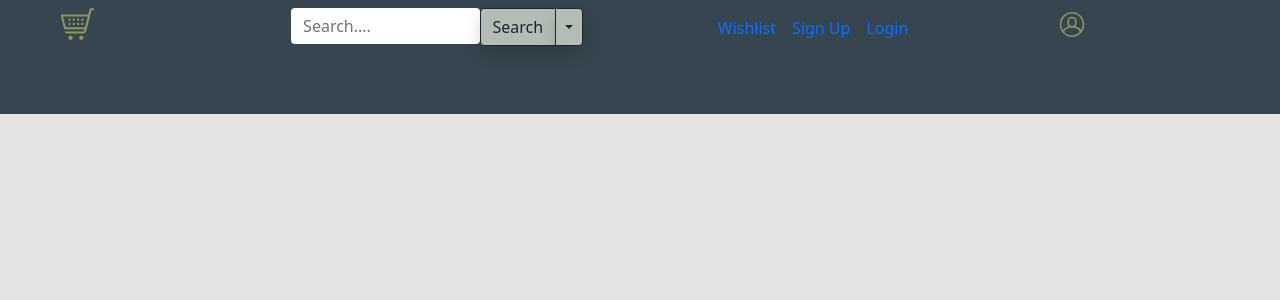
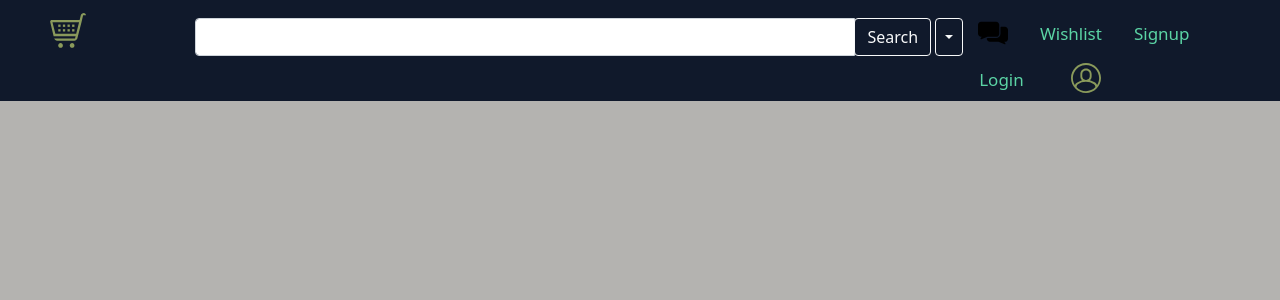
Before and after one commit to Raghu-exe/Website, a PHP site: page /main.html in a window 1280 px wide. Shown: the top 300 px of the page. Run offline with PHP 8.4, Linux system fonts and the light colour scheme.

Commit message:
Co-authored-by: srikumaravirneni <srikumaravirneni@users.noreply.github.com>

```diff
--- a/main.css
+++ b/main.css
@@ -1,33 +1,35 @@
-.navbar{
-
-    background-color: 	#36454F;
-
-}
 
 body{
 
-    background-color: 	#E5E4E2;
+    background-color:#b4b3b0;
 
 }
 
 .emblem{
 
-    width: 35%;
-    height: 35%;
+    width: 17%;
+    height: 17%;
+    margin-left: -3%;
 
 }
 
 .profile{
 
-    width: 25%;
-    height:25%;
+    width: 55%;
+    height:55%;
+    margin-left: 75%;
+    margin-top: 7%;
+
 
 }
 
 .chat {
 
-    width:7%;
-    height:7%;
+    width:55%;
+    height: 55%;
+    margin-left: 35%;
+    margin-right: -10%;
+    margin-top: 10%;
 
 }
 
@@ -36,7 +38,51 @@ body{
 
     border: none;
     float: left;
-    width: 45%;
+    width: 20%;
     background: white;
 
 }
+
+.topnav {
+    background-color:#10192b;
+    overflow:auto;
+    width: 100%;
+  }
+
+  .topnav a {
+    float: left;
+    color: white;
+    text-align: center;
+    text-decoration: none;
+    font-size: 17px;
+  }
+
+  .topnav a:hover {
+    color: #5bd4a5;
+    text-decoration:none;
+  }
+
+  .topnav a.active {
+    color: #5bd4a5;
+    text-decoration: none;
+  }
+
+.right{
+
+    padding-left: 75%;
+
+}
+
+.search{
+
+    background-color: #10192b;
+    width:60%;
+    padding-top: 0.75%;
+
+}
+
+.nav-link{
+
+    padding-top: 4%;
+
+}
--- a/main.html
+++ b/main.html
@@ -16,52 +16,33 @@
       </title>
   </head>
   <body >
-    <nav class= "navbar navbar-expand-lg">
-      <div class="container-fluid">
-      <div class="row g-0">
-        <div class="col-sm">
-          <a class="emblem navbar-brand ps-3" href="#"><img class="emblem" src="./cart.svg" alt="Company Emblem"></a>
-        </div>
 
-        <div class="col-md-4">
-          <form class = "g-0">
-            <input name = "search" class= "form-control input-group input-group-sm" id = "search-query inputGroup-sizing-default" type="text" placeholder="Search....">
-            <div class="btn-group mr-2" role="group" aria-label="search_bar">
-              <button type="search" class="btn btn-outline-dark shadow" style="background-color: #b2beb5">Search</button>
-              <button type="button" class="btn btn-outline-dark shadow dropdown-toggle dropdown-toggle-split" style="background-color: #b2beb5" data-toggle="dropdown" aria-haspopup="true" aria-expanded="false">
-                <span class="sr-only"></span>
-              </button>
+    <div class="topnav pt-2">
+      <a class="emblem navbar-brand mb-2" href="#"><img class="emblem" src="./cart.svg" alt="Company Emblem"></a>
+        <div class="search input-group align-content-center">
+          <input type="text" class="form-control"  aria-label="Text input with segmented dropdown button">
+          <div class="input-group-append">
+            <button type="button" class="btn btn-outline-light">Search</button>
+            <button type="button" class="btn btn-outline-light dropdown-toggle dropdown-toggle-split" data-toggle="dropdown" aria-haspopup="true" aria-expanded="false">
+              <span class="sr-only"></span>
+            </button>
+            <div class="dropdown-menu bg-dark">
+              <a class="dropdown-item" href="#">Action</a>
+              <a class="dropdown-item" href="#">Another action</a>
+              <a class="dropdown-item" href="#">Something else here</a>
             </div>
-            <div class="dropdown-menu">
-              <a class="dropdown-item" href="#">Link1</a>
-              <a class="dropdown-item" href="#">Link2</a>
-              <a class="dropdown-item" href="#">Link3</a>
-            </div>
-          </form>
-        </div>
-
-        <div class="col-sm">
-          <ul class="navbar-nav pe-5">
-            <li class="nav-item">
-              <a class="nav-link active" aria-current="page" href="#">Wishlist</a>
-            </li>
-            <li class="nav-item">
-              <a class="nav-link" href="#">Sign Up</a>
-            </li>
-            <li class="nav-item">
-              <a class="nav-link" href="#">Login</a>
-            </li>
-
-            </li>
-          </ul>
+          </div>
         </div>
 
 
-        <div class = "col-sm">
-          <a class="navbar-brand ps-5" href="#"><img class="profile" src="./profile.svg" alt="User Emblem"></a>
-        </div>
+      <div class = "right">
+        <a class="emblem navbar-brand" href="#"><img class="chat" src="./chat.svg" alt="Chatting Emblem"></a>
+        <a class="nav-link active" aria-current="page" href="#">Wishlist</a>
+        <a class="nav-link active" aria-current="page" href="#">Signup</a>
+        <a class="nav-link active" aria-current="page" href="#">Login</a>
+        <a class="emblem navbar-brand" href="#"><img class="profile" src="./profile.svg" alt="User Emblem"></a>
       </div>
-      </div>
-    </nav>
+
+    </div>
   </body>
 </html>
```
Also changed, not shown: new_product_form.css (+20 -26 lines), new_product_form.html (+11 -4 lines).
